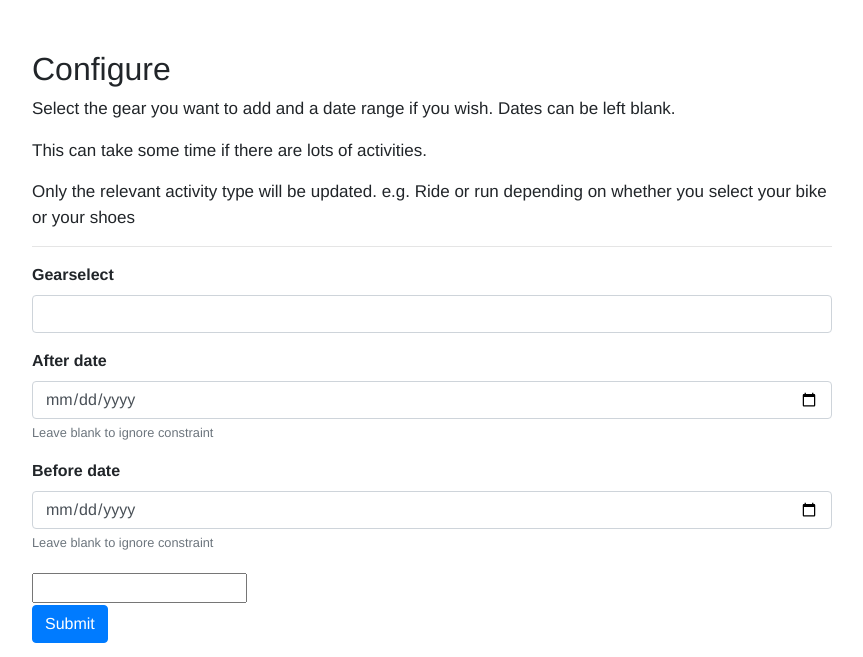
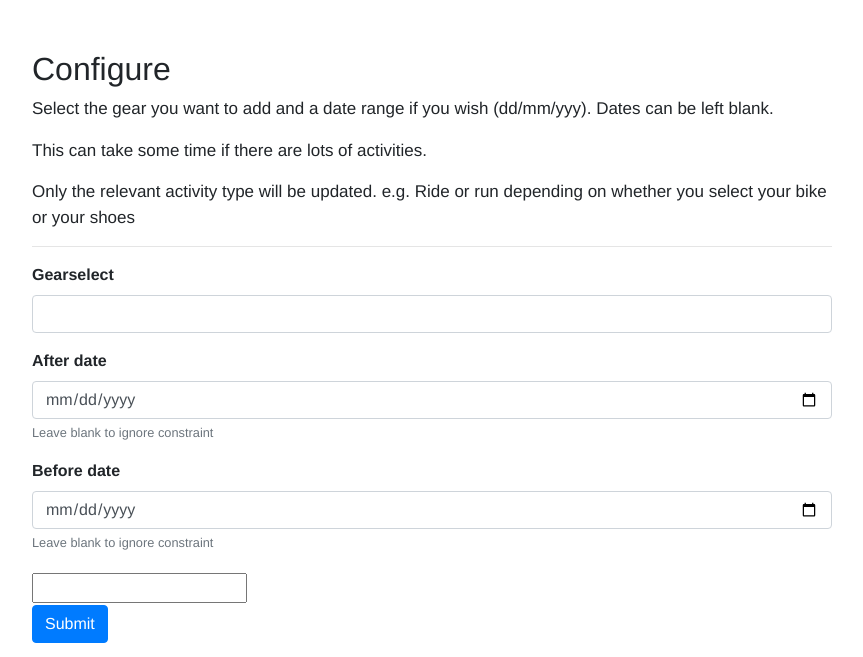
Before and after one commit to matthewsnell/bulk-update-gear, a Python web app: template templates/add_gear.html in a window 1280 px wide. Shown: the part 96-753 px from the top of the page, without its empty margins (208-1071 px from the left). Run offline with Jinja, Linux system fonts and the light colour scheme; the template is opened without the code that fills it, so the values that code supplies are empty, except form fields; form fields are guessed from the names that the template uses; some libraries are stand-ins or nearby versions.

Commit message:
Add date format info

```diff
--- a/templates/add_gear.html
+++ b/templates/add_gear.html
@@ -3,7 +3,7 @@
 {% block body %}
 <form method="post" action="" id="gear-form">
 <h2 id="form-heading">Configure</h2>
-    <p>Select the gear you want to add and a date range if you wish. Dates can be left blank.</p>
+    <p>Select the gear you want to add and a date range if you wish (dd/mm/yyy). Dates can be left blank.</p>
     <p>This can take some time if there are lots of activities.</p>
     <p>Only the relevant activity type will be updated. e.g. Ride or run depending on whether you select your bike or
         your shoes</p>
```
